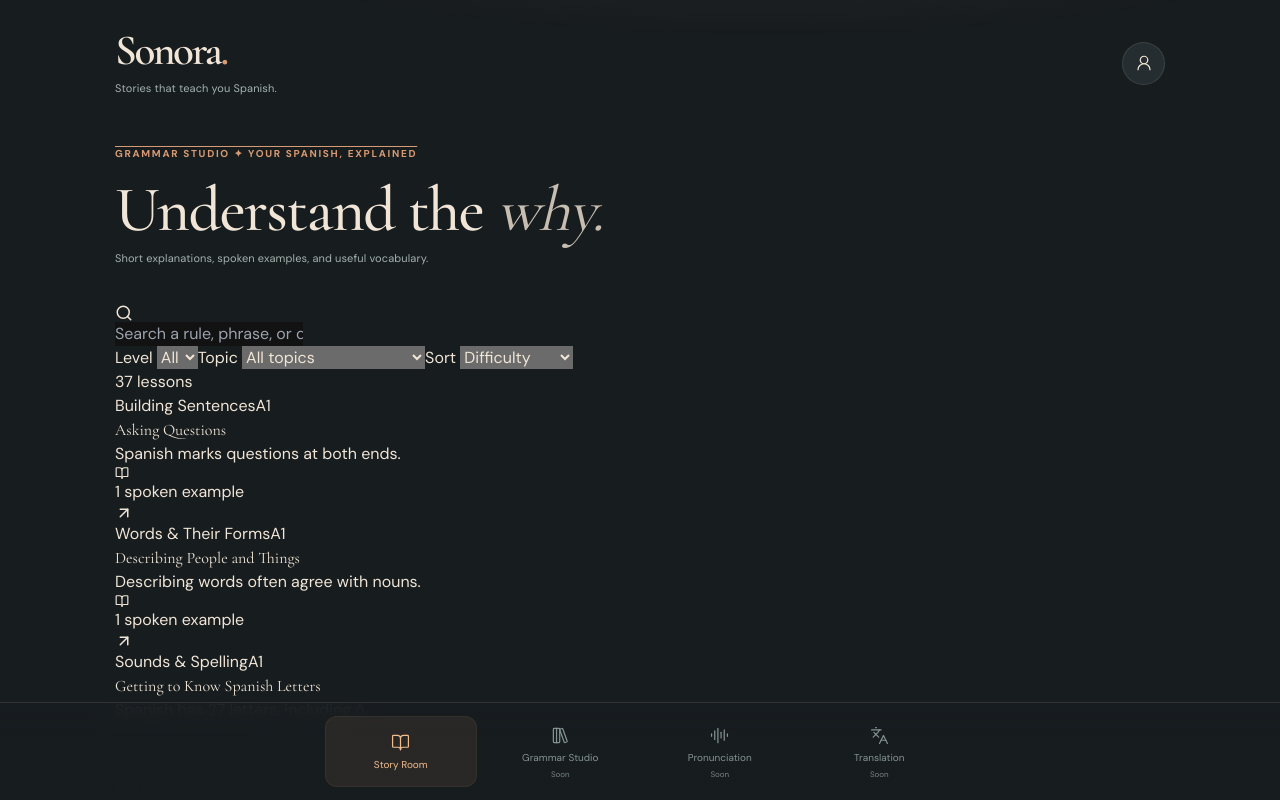
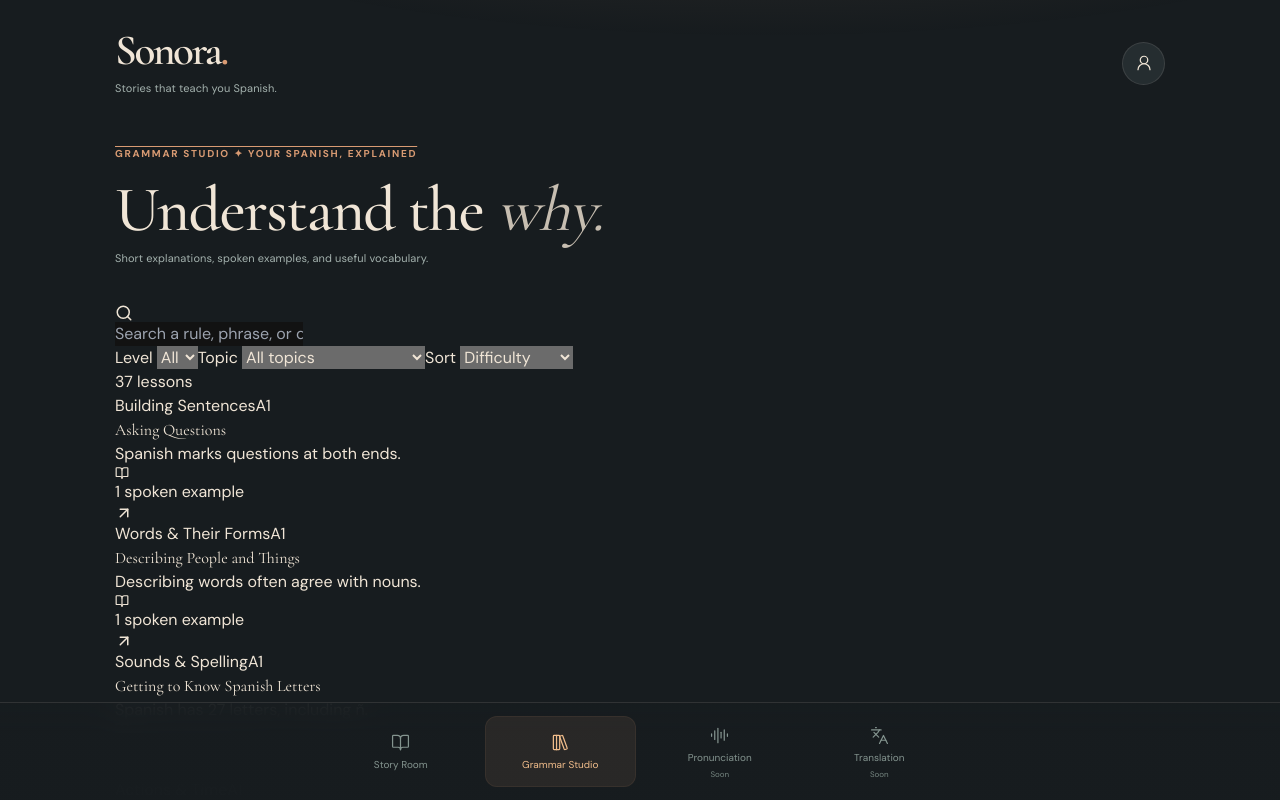
Before and after one commit to hutchison-s/sonora, a Next.js app: page /grammar in a window 1280 px wide. Shown: the top 800 px of the page. Built offline with nearby package versions, Linux system fonts and the light colour scheme.

Commit message:
Enable Grammar Studio in tool navigation

```diff
--- a/components/navigation/tool-gallery.tsx
+++ b/components/navigation/tool-gallery.tsx
@@ -1,20 +1,14 @@
 'use client';
+import Link from 'next/link';
+import { usePathname } from 'next/navigation';
 import { BookOpen, AudioLines, Languages, LibraryBig } from 'lucide-react';
-import { useRef, useState } from 'react';
 const items = [
-  { label: 'Story Room', icon: BookOpen, active: true },
-  { label: 'Grammar Studio', icon: LibraryBig, active: false },
-  { label: 'Pronunciation', icon: AudioLines, active: false },
-  { label: 'Translation', icon: Languages, active: false },
+ {label:'Story Room',icon:BookOpen,href:'/'},
+ {label:'Grammar Studio',icon:LibraryBig,href:'/grammar'},
+ {label:'Pronunciation',icon:AudioLines},
+ {label:'Translation',icon:Languages}
 ];
-export function ToolGallery() {
-  const ref = useRef<HTMLDivElement>(null);
-  const [notice, setNotice] = useState('');
-  return <nav className="tool-gallery" aria-label="Learning studios"><div className="tool-scroll" ref={ref} onKeyDown={e => {
-    if (e.key !== 'ArrowRight' && e.key !== 'ArrowLeft') return;
-    const buttons = [...(ref.current?.querySelectorAll<HTMLButtonElement>('button') ?? [])];
-    const index = buttons.indexOf(document.activeElement as HTMLButtonElement);
-    if (index < 0) return;
-    e.preventDefault(); buttons[(index + (e.key === 'ArrowRight' ? 1 : -1) + buttons.length) % buttons.length]?.focus();
-  }}>{items.map(({ label, icon: Icon, active }) => <button key={label} type="button" className={`tool-item ${active ? 'active' : ''}`} aria-current={active ? 'page' : undefined} aria-label={active ? label : `${label} — coming soon`} title={active ? label : `${label} — coming soon`} onClick={() => { if (active) { setNotice(''); window.scrollTo({ top: 0, behavior: 'smooth' }); } else { setNotice(`${label} is coming soon. For now, explore the Story Room.`); } }}><Icon size={19} strokeWidth={1.55}/><span>{label}</span>{!active && <small>Soon</small>}</button>)}</div>{notice && <p className="tool-notice" role="status">{notice}</p>}</nav>;
+export function ToolGallery(){
+ const pathname=usePathname();
+ return <nav className="tool-gallery" aria-label="Learning studios"><div className="tool-scroll">{items.map(({label,icon:Icon,href})=>{const active=href==='/'?pathname==='/'||pathname.startsWith('/stories'):href?pathname.startsWith(href):false;return href?<Link key={label} href={href} className={`tool-item ${active?'active':''}`} aria-current={active?'page':undefined}><Icon size={19} strokeWidth={1.55}/><span>{label}</span></Link>:<span key={label} className="tool-item" aria-label={`${label} coming soon`}><Icon size={19} strokeWidth={1.55}/><span>{label}</span><small>Soon</small></span>;})}</div></nav>;
 }
```
